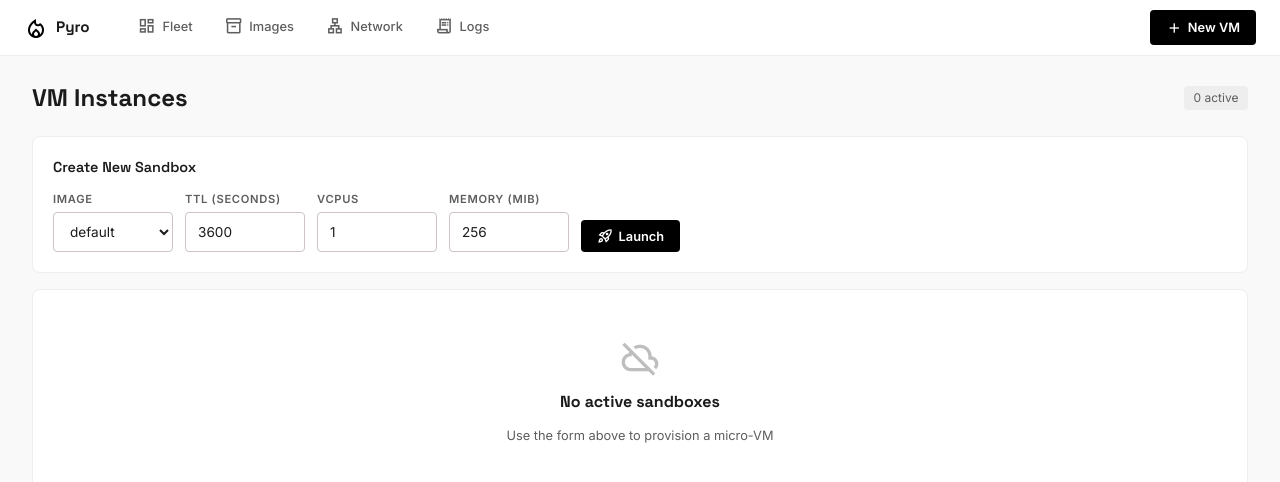
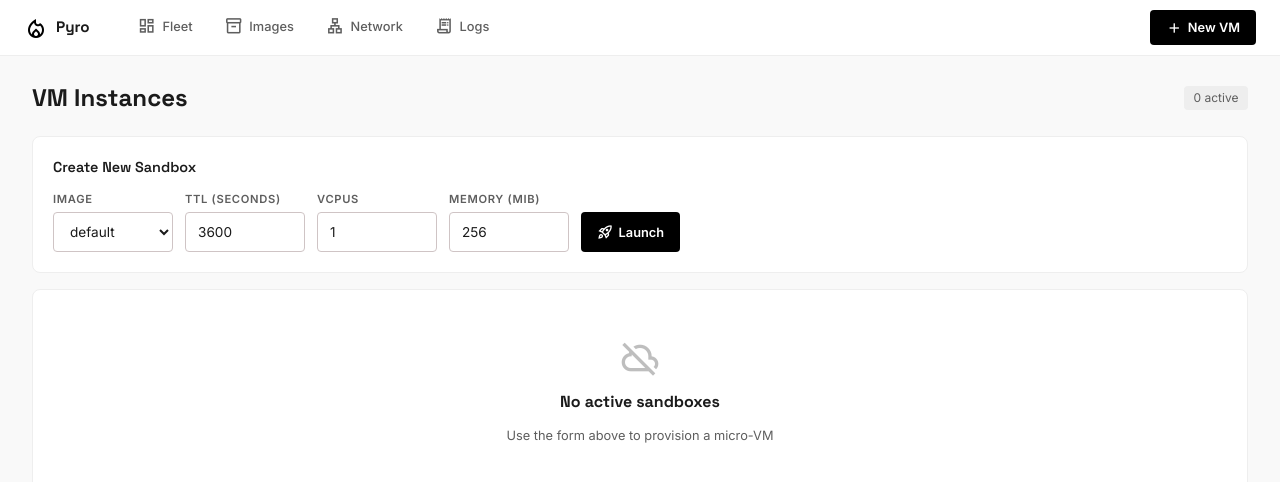
Before and after one commit to danievanzyl/pyro, a SvelteKit app in the folder ui/: page /sandboxes in a window 1280 px wide. Shown: the top 482 px of the page. Built offline with nearby package versions, Linux system fonts and the light colour scheme.

Commit message:
Fix Launch button height to align with form inputs

```diff
--- a/ui/src/routes/sandboxes/+page.svelte
+++ b/ui/src/routes/sandboxes/+page.svelte
@@ -174,6 +174,7 @@
 	.field label { font-size: 0.7rem; font-weight: 600; text-transform: uppercase; letter-spacing: 0.06em; color: var(--on-surface-variant); }
 	.field select, .field input { min-width: 120px; height: 2.5rem; box-sizing: border-box; }
 	.field-action { align-self: flex-end; }
+	.field-action .btn-primary { height: 2.5rem; box-sizing: border-box; }
 
 	.action-btns { display: flex; gap: 0.25rem; }
 
```
